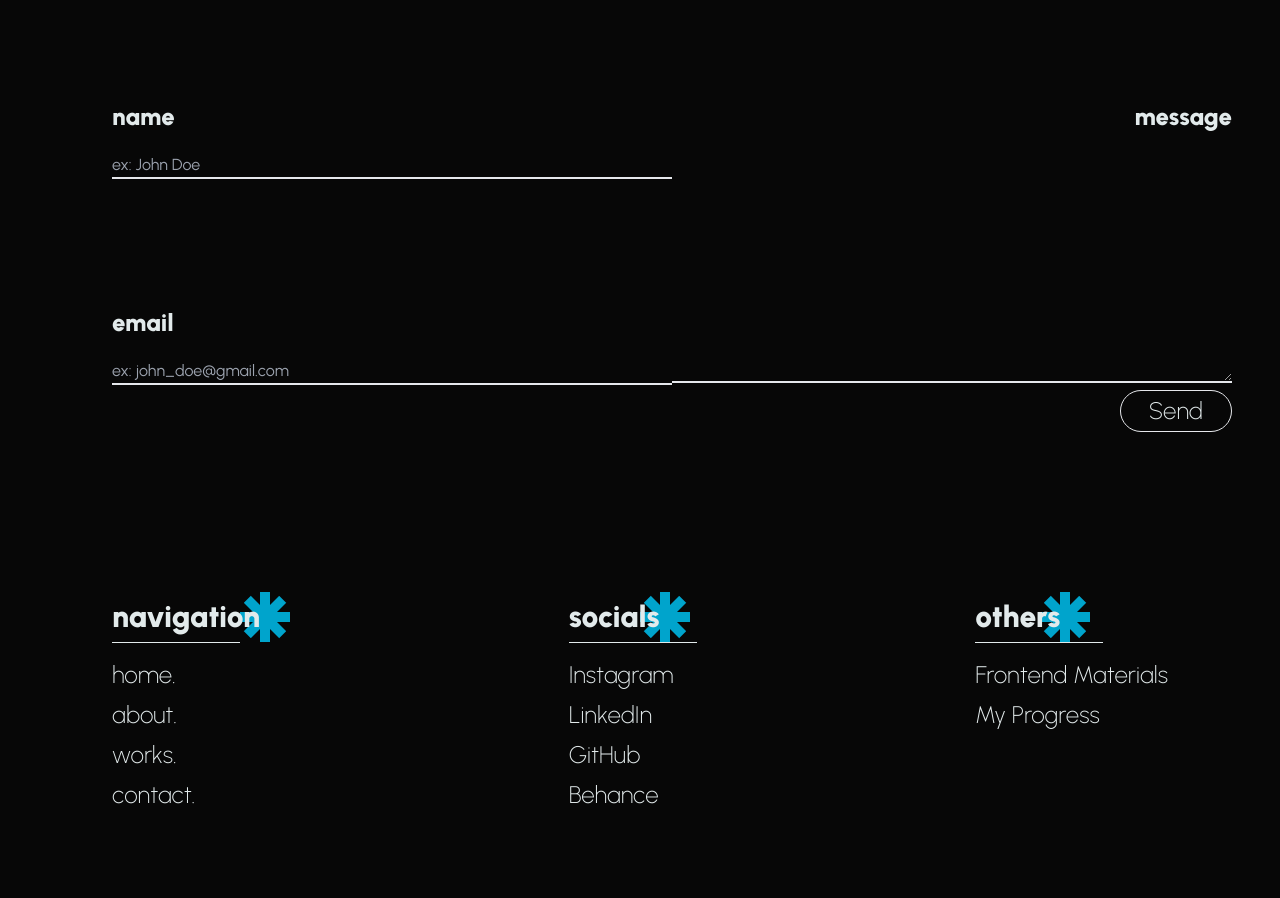
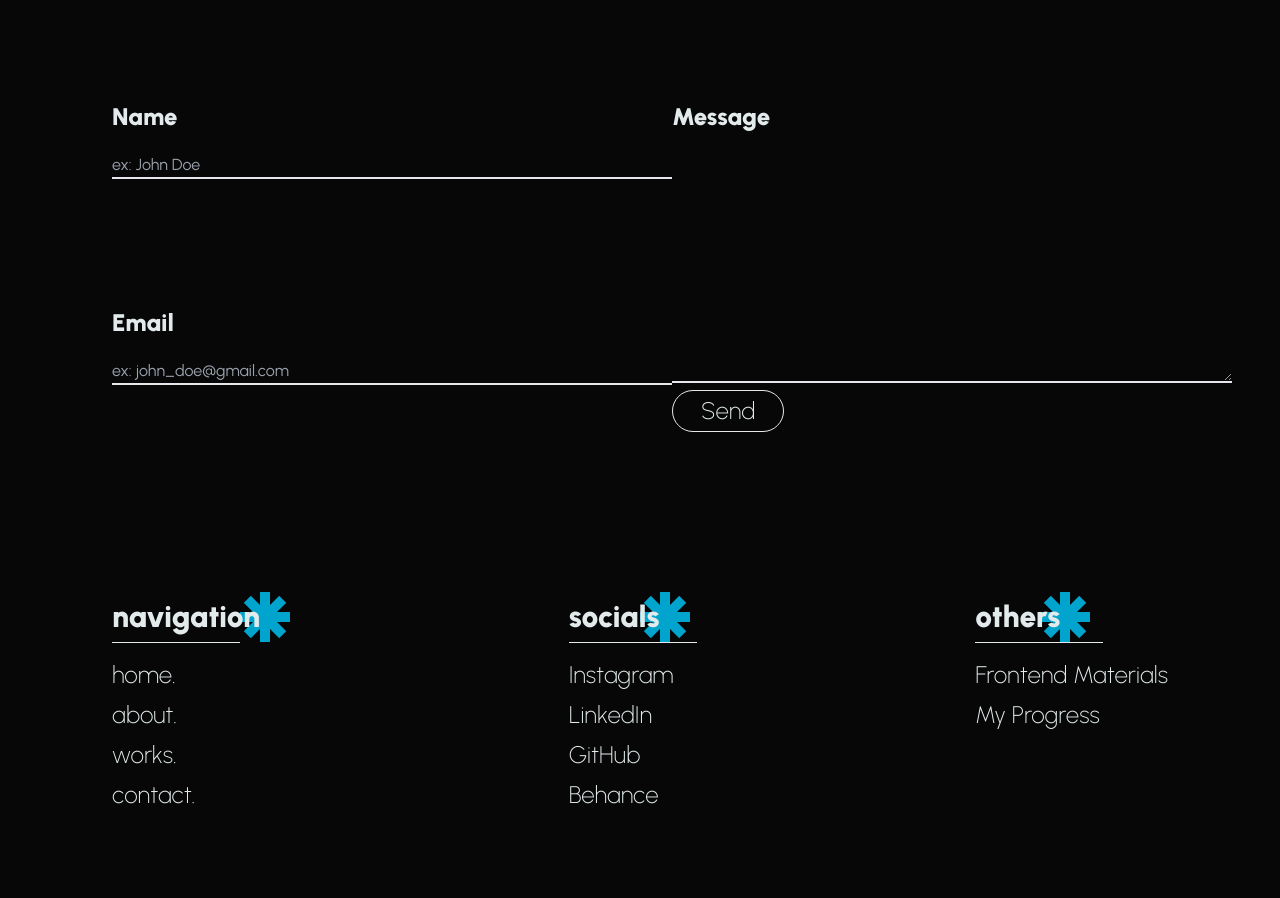
Before and after one commit to elizadoltu/elizadoltuofficial-website, a React (Vite) app: page / in a window 1280 px wide. Shown: the part 7151-8049 px from the top of the page. Built offline with nearby package versions, Linux system fonts and the light colour scheme.

Commit message:
solve:contact form

```diff
--- a/src/pages/Contact.jsx
+++ b/src/pages/Contact.jsx
@@ -1,5 +1,4 @@
 import React, { useState } from "react";
-import svg4 from "../assets/svg/svg-4.png";
 import contact from "../data/contactData.js";
 import ContactColumn from "../components/ContactTable";
 
@@ -21,8 +20,13 @@ const Contact = () => {
 
   const handleSubmit = (e) => {
     e.preventDefault();
-    console.log(formData);
+    console.log(formData); // testing
     setSubmitted(true);
+    setFormData({
+      name: "",
+      email: "",
+      message: "",
+    });
   };
 
   return (
@@ -39,23 +43,23 @@ const Contact = () => {
       </div>
       {!submitted ? (
         <form
-          name="contact form"
+          name="contact"
           method="post"
           data-netlify="true"
           data-netlify-honeypot="bot-field"
           onSubmit={handleSubmit}
         >
-          <input type="hidden" name="form-name" value="contact form" />
+          <input type="hidden" name="form-name" value="contact" />
           <input type="hidden" name="bot-field" />
-
           <div className="flex justify-between mt-24">
             <div className="ml-28">
-              <p>
-                <label>
               <div>
-                    <p className="font-black text-2xl">name</p>
+                <label htmlFor="name" className="font-black text-2xl">
+                  Name
+                </label>
                 <input
                   type="text"
+                  id="name"
                   name="name"
                   placeholder="ex: John Doe"
                   className="bg-transparent border-b-2 w-35rem mt-5"
@@ -63,14 +67,13 @@ const Contact = () => {
                   onChange={handleInputChange}
                 />
               </div>
+              <div className="mt-32">
+                <label htmlFor="email" className="font-black text-2xl">
+                  Email
                 </label>
-              </p>
-              <p className="mt-32">
-                <label className="w-20rem">
-                  <div>
-                    <p className="font-black text-2xl">email</p>
                 <input
                   type="text"
+                  id="email"
                   name="email"
                   placeholder="ex: john_doe@gmail.com"
                   className="bg-transparent border-b-2 w-35rem mt-5"
@@ -78,15 +81,14 @@ const Contact = () => {
                   onChange={handleInputChange}
                 />
               </div>
-                </label>
-              </p>
             </div>
             <div className="mr-28">
-              <p>
-                <label>
-                  <div className="text-right">
-                    <p className="font-black text-2xl">message</p>
+              <div>
+                <label htmlFor="message" className="font-black text-2xl">
+                  Message
+                </label>
                 <textarea
+                  id="message"
                   name="message"
                   className="bg-transparent border-b-2 w-35rem h-250"
                   value={formData.message}
@@ -101,8 +103,6 @@ const Contact = () => {
                   </button>
                 </div>
               </div>
-                </label>
-              </p>
             </div>
           </div>
         </form>
```
Lines whose indentation alone changed are shown as unchanged.
